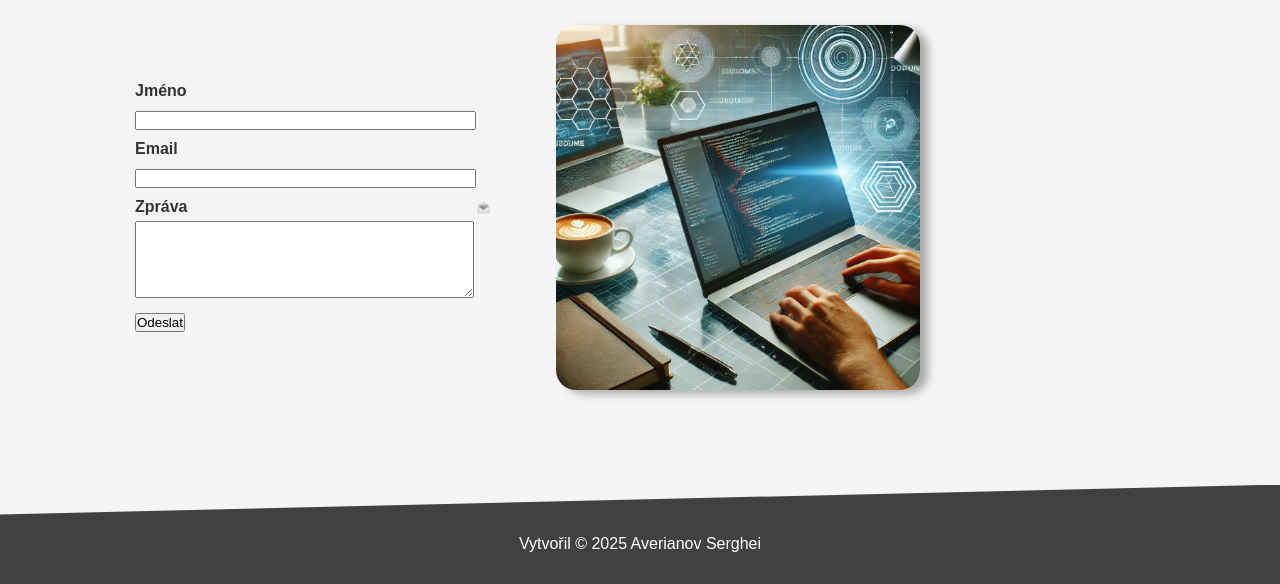
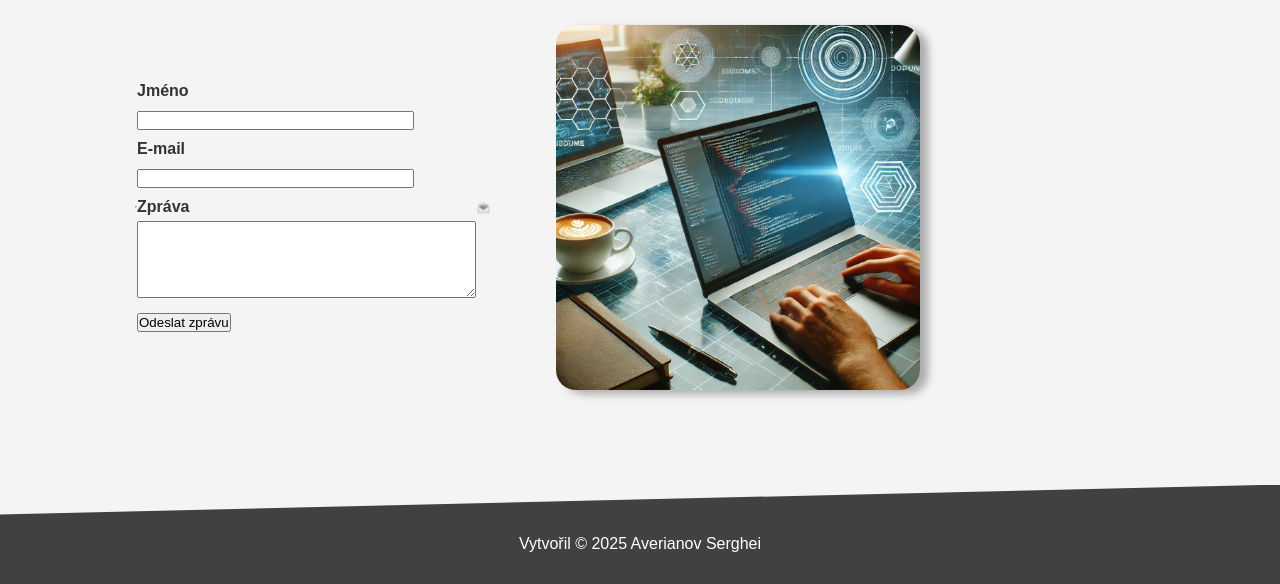
Before and after one commit to Veres777/averianov-portfolio, a Flask app: page /kontakt in a window 1280 px wide. Shown: the part 190-774 px from the top of the page. Run offline with Flask 3, Linux system fonts and the light colour scheme.

Commit message:
Upravený formulář s validací a skrytým výpisem zpráv

```diff
--- a/forms.py
+++ b/forms.py
@@ -1,9 +1,18 @@
 from flask_wtf import FlaskForm
 from wtforms import StringField, TextAreaField, SubmitField
-from wtforms.validators import DataRequired, Email
+from wtforms.validators import DataRequired, Email, Length
 
 class ContactForm(FlaskForm):
-    name = StringField('Jméno', validators=[DataRequired()])
-    email = StringField('Email', validators=[DataRequired(), Email()])
-    message = TextAreaField('Zpráva', validators=[DataRequired()])
-    submit = SubmitField('Odeslat')
+    name = StringField('Jméno', validators=[
+        DataRequired(message="Prosím, vyplňte své jméno."),
+        Length(min=2, message="Jméno musí mít alespoň 2 znaky.")
+    ])
+    email = StringField('E-mail', validators=[
+        DataRequired(message="Prosím, zadejte e-mail."),
+        Email(message="Zadejte platnou e-mailovou adresu.")
+    ])
+    message = TextAreaField('Zpráva', validators=[
+        DataRequired(message="Napište zprávu, prosím."),
+        Length(min=10, message="Zpráva musí mít alespoň 10 znaků.")
+    ])
+    submit = SubmitField('Odeslat zprávu')
--- a/templates/contact.html
+++ b/templates/contact.html
@@ -37,21 +37,61 @@
                     <img src="{{ url_for('static', filename='email.png') }}"  alt="email" class="vlevo" />
 
             </div>
-             <form method="POST" action="{{ url_for('kontakt') }}">
-                 {{ form.hidden_tag() }}
+            <form method="POST" action="{{ url_for('kontakt') }}">
+                {{ form.hidden_tag() }}
 
-                 <p>{{ form.name.label }}<br>
-                 {{ form.name(size=40) }}</p>
+                <div>
+                    <label for="name">{{ form.name.label }}</label><br>
+                    {{ form.name(size=32) }}
+                    {% if form.name.errors %}
+                        <div style="color: red; font-size: 14px;">
+                            {% for error in form.name.errors %}
+                                Chyba: {{ error }}
+                            {% endfor %}
+                        </div>
+                    {% endif %}
+                </div>
 
-                 <p>{{ form.email.label }}<br>
-                 {{ form.email(size=40) }}</p>
+                <div>
+                    <label for="email">{{ form.email.label }}</label><br>
+                    {{ form.email(size=32) }}
+                    {% if form.email.errors %}
+                        <div style="color: red; font-size: 14px;">
+                            {% for error in form.email.errors %}
+                                Chyba: {{ error }}
+                            {% endfor %}
+                        </div>
+                    {% endif %}
+                </div>
 
-                 <p>{{ form.message.label }}<br>
-                 {{ form.message(rows=5, cols=40) }}</p>
+                <div>
+                    <label for="message">{{ form.message.label }}</label><br>
+                    {{ form.message(rows=5, cols=40) }}
+                    {% if form.message.errors %}
+                        <div style="color: red; font-size: 14px;">
+                            {% for error in form.message.errors %}
+                                Chyba: {{ error }}
+                            {% endfor %}
+                        </div>
+                    {% endif %}
+                </div>
 
-                 <p>{{ form.submit() }}</p>
-             </form>
-         <section/>
+                <div>
+                    {{ form.submit(class_="btn btn-primary") }}
+                </div>
+            </form>
+
+            {% with messages = get_flashed_messages() %}
+              {% if messages %}
+                <div style="margin-top: 10px; color: green;">
+                  {% for message in messages %}
+                    ✔️ {{ message }}
+                  {% endfor %}
+                </div>
+              {% endif %}
+            {% endwith %}
+
+            <hr>
     </article>
     <footer>
         Vytvořil &copy; 2025 Averianov Serghei
```
Also changed, not shown: pomucka_otevirani_heroku.txt (added, +14 -0 lines), 1 other file.
